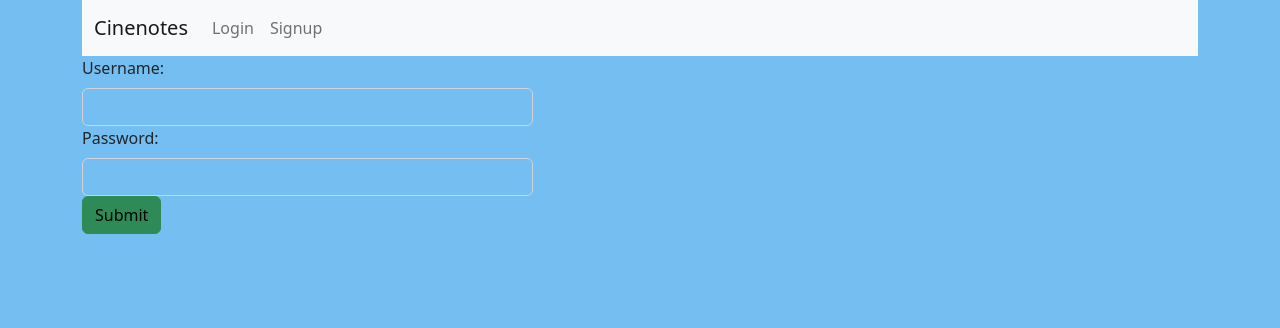
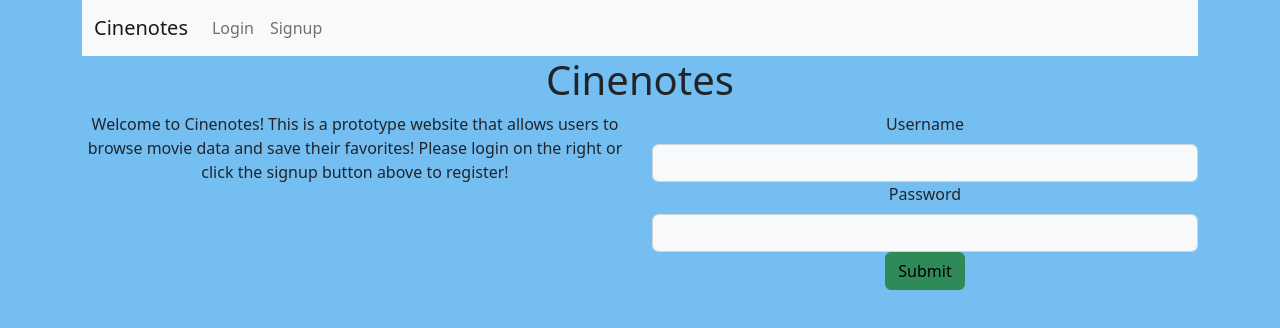
Before and after one commit to ffernandez524/myFlix-client, a React (Vite) app: page /login in a window 1280 px wide. Shown: the top 328 px of the page. Built offline with nearby package versions, Linux system fonts and the light colour scheme.

Commit message:
Search bar+ Readme update
added search bar to main-view and updated the readme

```diff
--- a/src/components/login-view/login-view.jsx
+++ b/src/components/login-view/login-view.jsx
@@ -1,5 +1,5 @@
 import { useState } from "react";
-import Button from "react-bootstrap/Button";
+import { Col, Row, Button } from "react-bootstrap";
 import Form from "react-bootstrap/Form";
 
 export const LoginView = ({ onLoggedIn }) => {
@@ -39,28 +39,40 @@ export const LoginView = ({ onLoggedIn }) => {
   };
 
   return (
+    <Row className="text-center">
+      <h1>Cinenotes</h1>
+      <Col>
+        Welcome to Cinenotes! This is a prototype website that allows users
+        to browse movie data and save their favorites! Please login on the
+        right or click the signup button above to register!
+      </Col>
+      <Col>
         <Form onSubmit={handleSubmit}>
-      <Form.Group controlId="formUsername">
-        <Form.Label>Username:</Form.Label>
+          <Form.Group  controlId="formUsername">
+            <Form.Label>Username</Form.Label>
             <Form.Control
               type="text"
               value={username}
-          onChange={(e) => setUsername(e.target.value)}
+              className="bg-light"
+              onChange={(e) => setUsername(e.target.value.toLowerCase())}
               required
               minLength="3"
             />
           </Form.Group>
 
           <Form.Group controlId="formPassword">
-        <Form.Label>Password:</Form.Label>
+            <Form.Label>Password</Form.Label>
             <Form.Control
               type="password"
               value={password}
+              className="bg-light"
               onChange={(e) => setPassword(e.target.value)}
               required
             />
           </Form.Group>
           <Button variant="primary" type="submit">Submit</Button>
         </Form>
+      </Col>
+    </Row>
   );
 };
--- a/src/components/main-view/main-view.jsx
+++ b/src/components/main-view/main-view.jsx
@@ -8,7 +8,7 @@ import { ProfileView } from "../profile-view/profile-view";
 
 
 import { useState, useEffect } from "react";
-import { Col, Row } from "react-bootstrap";
+import { Col, Row, Form } from "react-bootstrap";
 import { BrowserRouter, Routes, Route, Navigate } from "react-router-dom";
 
 export const MainView = () => {
@@ -17,8 +17,10 @@ export const MainView = () => {
   const [user, setUser] = useState(storedUser? storedUser : null);
   const [token, setToken] = useState(storedToken? storedToken : null);
   const [movies, setMovies ] = useState([]);
-  //const [userFavs, setUserFavorites] = useState([]);
+  const [search, setSearch] = useState("");
+  const [searchedMovies, setSearchedMovies] = useState([]);
 
+  //Get List of Movies
   useEffect(() => {
     if (!token) {
       return;
@@ -49,11 +51,22 @@ export const MainView = () => {
     });
   }, [token]);
 
+  //Update user after being changed
   const updateUser = user => {
     setUser(user);
     localStorage.setItem("user", JSON.stringify(user));
   };
 
+  //Search list of movies for entered string
+  useEffect(() => {
+    if (search === "") {
+      setSearchedMovies(movies);
+      return;
+    }
+    setSearchedMovies(movies.filter(mov => mov.title.toLowerCase().includes(search)));
+  }, [search]);
+
+  //Add movie to user's favorites list after clicking button
   const addFavorite = (movId) => {
     if(user.Favorites.includes(movId)) {
         console.log("Favorite already exists.")
@@ -78,6 +91,7 @@ export const MainView = () => {
     }
   }
 
+  //Delete movie from user's favorites list after clicking button
   const delFavorite = (movId) => {
     if(!user.Favorites.includes(movId)) {
         console.log("Movie does not exist in favorites.")
@@ -139,7 +153,7 @@ export const MainView = () => {
                 {user ? (
                   <Navigate to="/" />
                 ) : (
-                  <Col md={5}>
+                  <Col>
                     <LoginView onLoggedIn={(user, token) => {
                       setUser(user);
                       setToken(token);
@@ -195,7 +209,20 @@ export const MainView = () => {
                   <Col>The list is empty!</Col>
                 ) : (
                   <>
-                    {movies.map((movie) => (
+                    <Row className="justify-content-center text-center">
+                      <Form.Label className="">Search</Form.Label>
+                      <Form.Control
+                          type="text"
+                          placeholder="Type here to search"
+                          value={search}
+                          className="bg-light w-50"
+                          onChange={(e) => setSearch(e.target.value.toLowerCase())}
+                          required
+                          minLength="3"
+                          pattern="[a-zA-Z0-9]+"
+                      />
+                    </Row>
+                    {searchedMovies.map((movie) => (
                       <Col className="mb-4" key={movie.id} md={3}>
                         <MovieCard
                           user={user} movie={movie}
--- a/src/components/movie-card/movie-card.jsx
+++ b/src/components/movie-card/movie-card.jsx
@@ -1,4 +1,3 @@
-import { useState } from "react";
 import PropTypes from "prop-types";
 import { Button, Card, ListGroup, ListGroupItem } from "react-bootstrap";
 import { Link } from "react-router-dom";
--- a/src/components/profile-view/profile-view.jsx
+++ b/src/components/profile-view/profile-view.jsx
@@ -43,8 +43,8 @@ export const ProfileView = ({user, token, movies, addFavorite, delFavorite, upda
   };
 
   return (
-    <Container className="bg-light">
-      <Row className="mb-4 border w-100">
+    <Container>
+      <Row className="mb-4 w-100">
         <Col md={6}>
           <h4>User Profile</h4>
           <b>Username:</b> {user.Username} <br/>
@@ -59,7 +59,9 @@ export const ProfileView = ({user, token, movies, addFavorite, delFavorite, upda
                 <Form.Control
                     type="text"
                     value={username}
-                    onChange={(e) => setUsername(e.target.value)}
+                    className="bg-light"
+                    onChange={(e) => setUsername(e.target.value.toLowerCase())}
+                    required
                     minLength="3"
                     pattern="[a-zA-Z0-9]+"
                 />
@@ -69,7 +71,10 @@ export const ProfileView = ({user, token, movies, addFavorite, delFavorite, upda
                 <Form.Control
                     type="password"
                     value={password}
+                    className="bg-light"
                     onChange={(e) => setPassword(e.target.value)}
+                    required
+                    minLength="3"
                 />
             </Form.Group>
             <Form.Group controlId="formEmail">
@@ -77,7 +82,10 @@ export const ProfileView = ({user, token, movies, addFavorite, delFavorite, upda
                 <Form.Control
                     type="email"
                     value={email}
+                    className="bg-light"
                     onChange={(e) => setEmail(e.target.value)}
+                    required
+                    minLength="3"
                 />
             </Form.Group>
             <Form.Group controlId="formBirthday">
@@ -85,14 +93,17 @@ export const ProfileView = ({user, token, movies, addFavorite, delFavorite, upda
                 <Form.Control
                     type="date"
                     value={birthday}
+                    className="bg-light"
                     onChange={(e) => setBirthday(e.target.value)}
+                    required
+                    minLength="3"
                 />
             </Form.Group>
             <Button variant="primary" type="submit">Submit</Button>
           </form>
         </Col>
       </Row>
-      <Row className="mb-4 border text-center">
+      <Row className="mb-4 text-center">
           <h4>Favorites List</h4>
           {userFavs.length === 0 ? (
             <Col>No favorite movies!</Col>
--- a/src/components/signup-view/signup-view.jsx
+++ b/src/components/signup-view/signup-view.jsx
@@ -41,7 +41,8 @@ export const SignupView = () => {
                 <Form.Control
                     type="text"
                     value={username}
-                    onChange={(e) => setUsername(e.target.value)}
+                    className="bg-light"
+                    onChange={(e) => setUsername(e.target.value.toLowerCase())}
                     required
                     minLength="3"
                     pattern="[a-zA-Z0-9]+"
@@ -52,6 +53,7 @@ export const SignupView = () => {
                 <Form.Control
                     type="text"
                     value={password}
+                    className="bg-light"
                     onChange={(e) => setPassword(e.target.value)}
                     required
                 />
@@ -61,6 +63,7 @@ export const SignupView = () => {
                 <Form.Control
                     type="email"
                     value={email}
+                    className="bg-light"
                     onChange={(e) => setEmail(e.target.value)}
                     required
                 />
@@ -70,6 +73,7 @@ export const SignupView = () => {
                 <Form.Control
                     type="date"
                     value={birthday}
+                    className="bg-light"
                     onChange={(e) => setBirthday(e.target.value)}
                     required
                 />
```
Also changed, not shown: 3 other files (tests, documents, lock files or other folders). Lines whose indentation alone changed are shown as unchanged.
